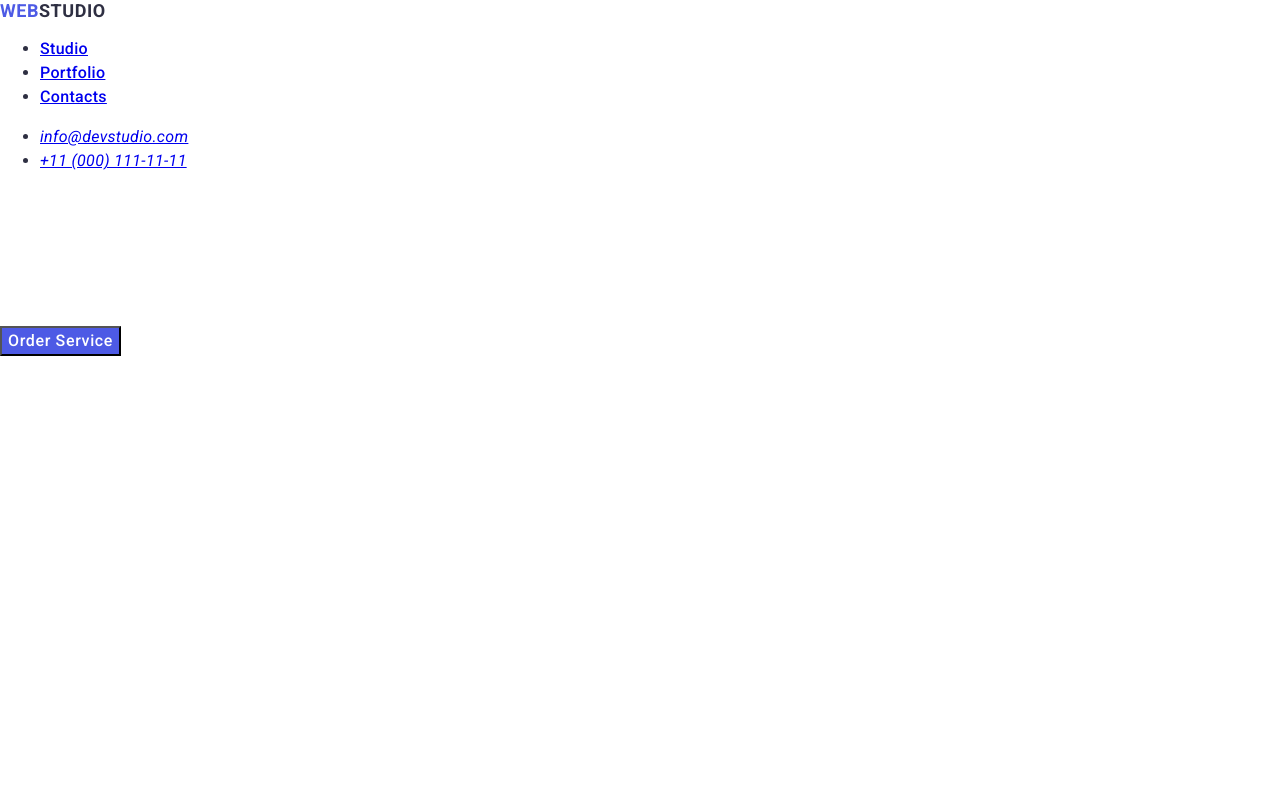
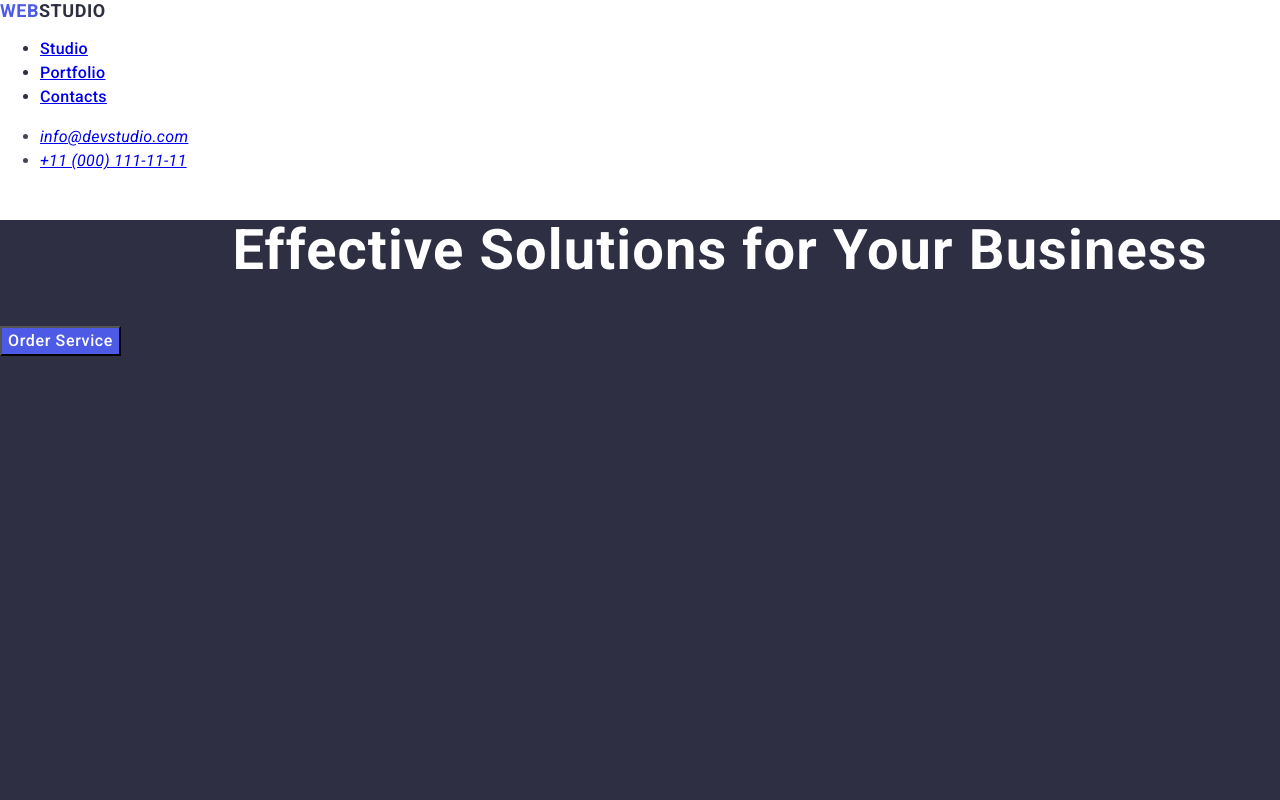
Before and after one commit to anastasia-mamatova1512/goit-markup-hw-02, a plain HTML site: page index.html in a window 1280 px wide. Shown: the top 800 px of the page. Drawn offline with nearby package versions, Linux system fonts and the light colour scheme.

Commit message:
add mainpage styles

```diff
--- a/css/styles.css
+++ b/css/styles.css
@@ -39,13 +39,13 @@ body{
     line-height: 1.5;
     letter-spacing: 0.02em;
     text-decoration: none;
-    color: #2E2F42;
+    color: #434455;
 }
 
 .main-page{
     width: 1440px;
     height: 600px;
-    color: #2E2F42;
+    background-color: #2E2F42;
 }
 
 .main-page-header{
```
